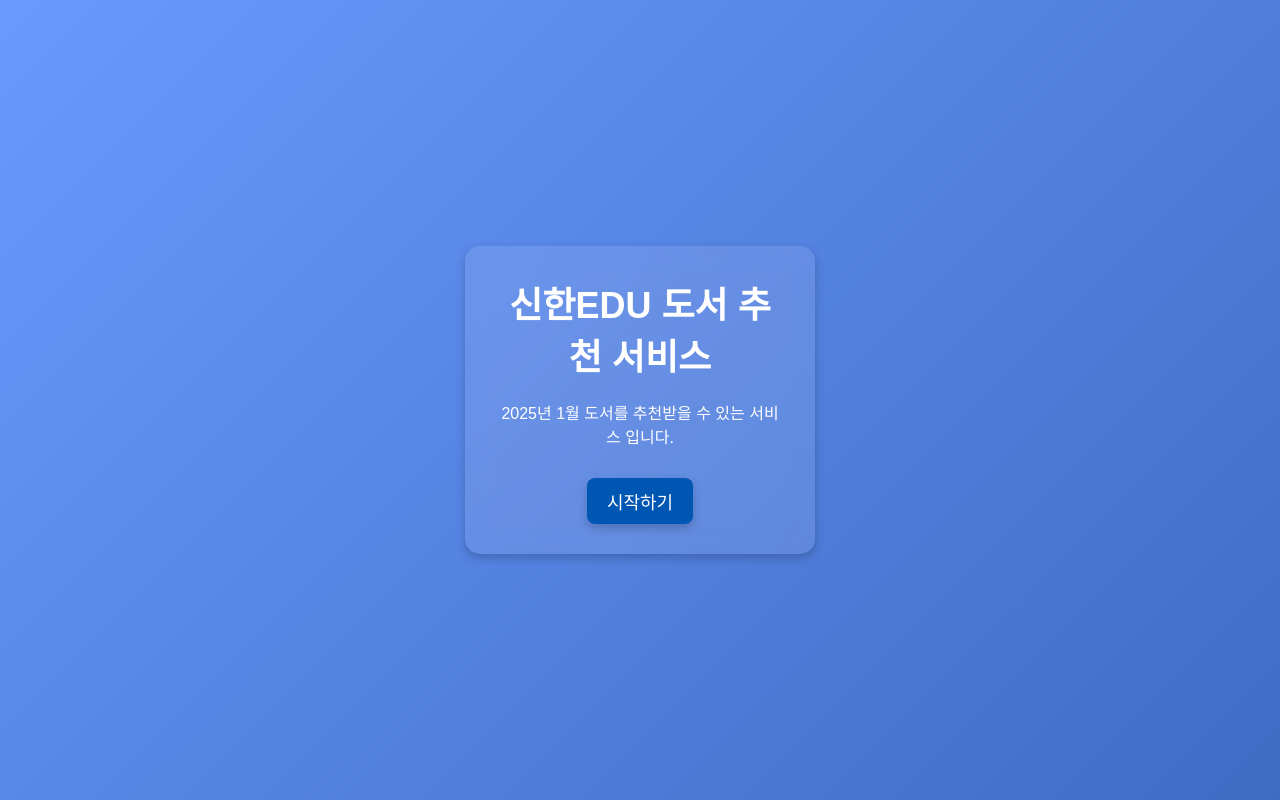
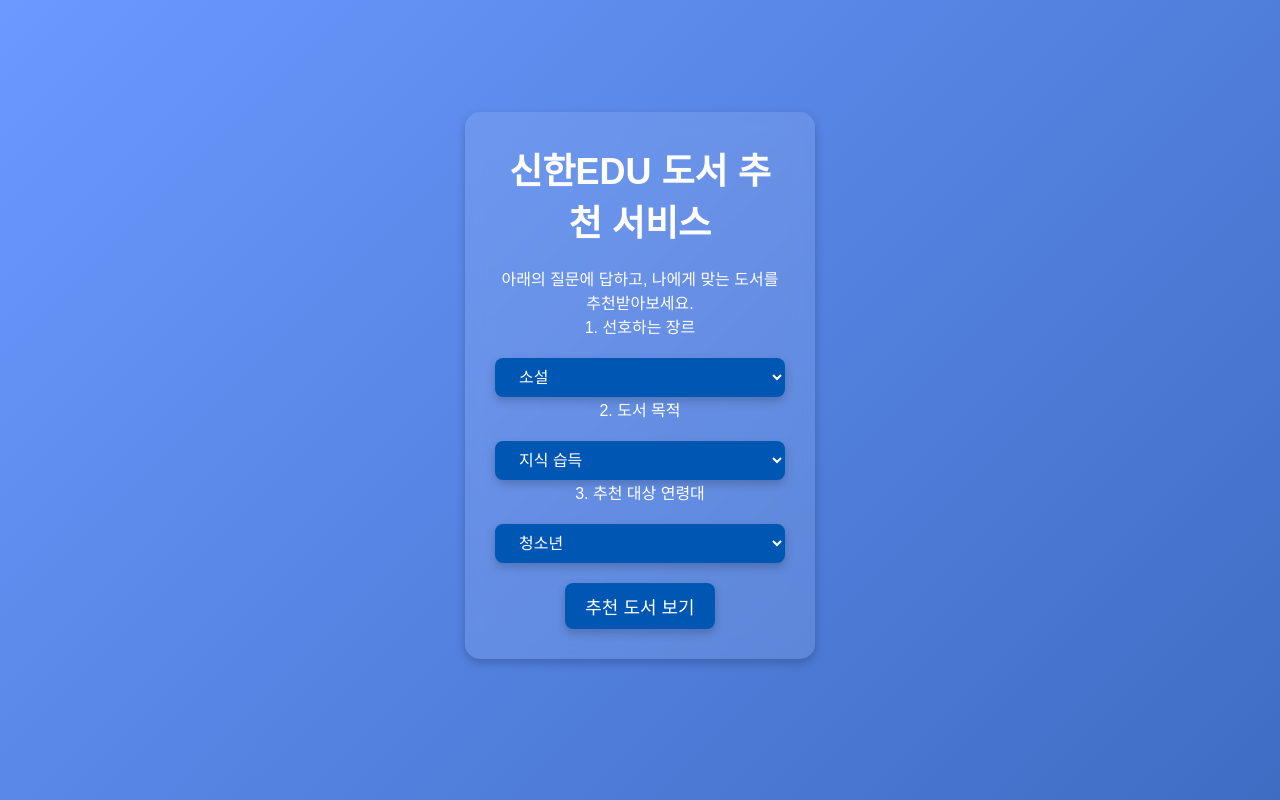
Before and after one commit to hbkwon9955/hbwkon, a plain HTML site: page index.html in a window 1280 px wide. Drawn offline with Linux system fonts and the light colour scheme.

Commit message:
Update index.html

```diff
--- a/index.html
+++ b/index.html
@@ -20,16 +20,18 @@
             height: 100vh;
             overflow: hidden;
             color: white;
+            flex-direction: column;
+            text-align: center;
         }
 
         .glass {
-            background: rgba(255, 255, 255, 0.1); /* 반투명 배경 */
-            backdrop-filter: blur(10px); /* 흐릿한 배경 효과 */
+            background: rgba(255, 255, 255, 0.1);
+            backdrop-filter: blur(10px);
             border-radius: 15px;
             padding: 30px;
             width: 350px;
-            text-align: center;
-            box-shadow: 0 4px 10px rgba(0, 0, 0, 0.2); /* 그림자 효과 */
+            margin-bottom: 30px;
+            box-shadow: 0 4px 10px rgba(0, 0, 0, 0.2);
         }
 
         h1 {
@@ -37,8 +39,8 @@
             margin-bottom: 20px;
         }
 
-        button {
-            background-color: #0056b3; /* 파란색 버튼 */
+        select, button {
+            background-color: #0056b3;
             border: none;
             padding: 10px 20px;
             color: white;
@@ -47,21 +49,148 @@
             cursor: pointer;
             transition: all 0.3s ease;
             box-shadow: 0 4px 10px rgba(0, 0, 0, 0.2);
-            margin-top: 30px; /* 버튼 위쪽에 여백 추가 */
+            margin-top: 20px;
+        }
+
+        select {
+            width: 100%;
+            font-size: 16px;
         }
 
         button:hover {
-            background-color: #003d82; /* 버튼 호버 시 더 어두운 파란색 */
+            background-color: #003d82;
             transform: translateY(-2px);
             box-shadow: 0 6px 15px rgba(0, 0, 0, 0.3);
         }
+
+        .result {
+            display: none;
+            margin-top: 20px;
+            background: rgba(255, 255, 255, 0.1);
+            padding: 20px;
+            border-radius: 10px;
+            backdrop-filter: blur(10px);
+            box-shadow: 0 4px 10px rgba(0, 0, 0, 0.2);
+        }
+
+        .book {
+            display: flex;
+            align-items: center;
+            justify-content: center;
+            margin-bottom: 15px;
+        }
+
+        .book img {
+            width: 80px;
+            height: 120px;
+            margin-right: 15px;
+            border-radius: 5px;
+        }
+
+        .book-info {
+            text-align: left;
+        }
+
+        .book-info h3 {
+            margin-bottom: 5px;
+        }
+
     </style>
 </head>
 <body>
     <div class="glass">
         <h1>신한EDU 도서 추천 서비스</h1>
-        <p>2025년 1월 도서를 추천받을 수 있는 서비스 입니다.</p>
-        <button>시작하기</button>
+        <p>아래의 질문에 답하고, 나에게 맞는 도서를 추천받아보세요.</p>
+
+        <!-- 설문 항목 -->
+        <div class="question">
+            <label for="genre">1. 선호하는 장르</label>
+            <select id="genre">
+                <option value="소설">소설</option>
+                <option value="비즈니스/자기계발">비즈니스/자기계발</option>
+                <option value="역사/사회">역사/사회</option>
+                <option value="과학/기술">과학/기술</option>
+                <option value="예술/문화">예술/문화</option>
+            </select>
+        </div>
+
+        <div class="question">
+            <label for="purpose">2. 도서 목적</label>
+            <select id="purpose">
+                <option value="지식 습득">지식 습득</option>
+                <option value="자기계발">자기계발</option>
+                <option value="재미와 오락">재미와 오락</option>
+                <option value="문제 해결 및 실용적인 정보">문제 해결 및 실용적인 정보</option>
+            </select>
+        </div>
+
+        <div class="question">
+            <label for="age">3. 추천 대상 연령대</label>
+            <select id="age">
+                <option value="청소년">청소년</option>
+                <option value="20대">20대</option>
+                <option value="30대">30대</option>
+                <option value="40대 이상">40대 이상</option>
+            </select>
+        </div>
+
+        <button onclick="getRecommendations()">추천 도서 보기</button>
     </div>
+
+    <!-- 추천 결과 -->
+    <div class="result" id="result">
+        <h2>추천 도서</h2>
+        <div id="books"></div>
+    </div>
+
+    <script>
+        function getRecommendations() {
+            const genre = document.getElementById("genre").value;
+            const purpose = document.getElementById("purpose").value;
+            const age = document.getElementById("age").value;
+
+            // 추천 도서 데이터 (예시)
+            const books = {
+                "소설": [
+                    { title: "소설 1", img: "https://via.placeholder.com/80x120?text=Book1", description: "감동적인 이야기" },
+                    { title: "소설 2", img: "https://via.placeholder.com/80x120?text=Book2", description: "흥미진진한 스토리" },
+                    { title: "소설 3", img: "https://via.placeholder.com/80x120?text=Book3", description: "감성적인 소설" },
+                    { title: "소설 4", img: "https://via.placeholder.com/80x120?text=Book4", description: "인생을 바꾸는 이야기" }
+                ],
+                "비즈니스/자기계발": [
+                    { title: "비즈니스 1", img: "https://via.placeholder.com/80x120?text=Business1", description: "경영 전략" },
+                    { title: "비즈니스 2", img: "https://via.placeholder.com/80x120?text=Business2", description: "성공적인 자기계발" },
+                    { title: "비즈니스 3", img: "https://via.placeholder.com/80x120?text=Business3", description: "효율적인 팀워크" },
+                    { title: "비즈니스 4", img: "https://via.placeholder.com/80x120?text=Business4", description: "리더십 기술" }
+                ],
+                // 다른 장르에 대한 도서 목록도 추가 가능
+            };
+
+            // 결과 표시 영역
+            const resultDiv = document.getElementById("result");
+            const booksDiv = document.getElementById("books");
+
+            booksDiv.innerHTML = ""; // 이전 결과 초기화
+
+            // 선택한 장르에 맞는 도서 추천
+            if (books[genre]) {
+                books[genre].forEach(book => {
+                    const bookDiv = document.createElement("div");
+                    bookDiv.classList.add("book");
+                    bookDiv.innerHTML = `
+                        <img src="${book.img}" alt="${book.title}">
+                        <div class="book-info">
+                            <h3>${book.title}</h3>
+                            <p>${book.description}</p>
+                        </div>
+                    `;
+                    booksDiv.appendChild(bookDiv);
+                });
+                resultDiv.style.display = "block"; // 결과 영역 표시
+            } else {
+                resultDiv.style.display = "none"; // 결과가 없으면 숨기기
+            }
+        }
+    </script>
 </body>
 </html>
```
